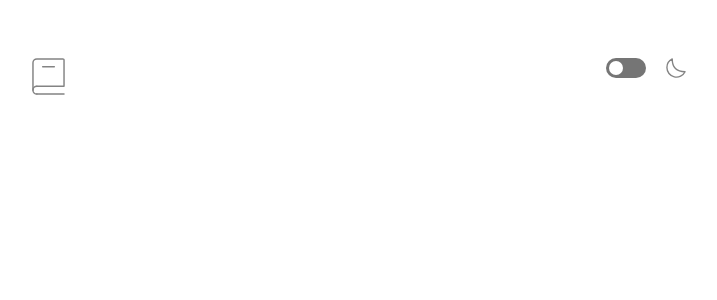
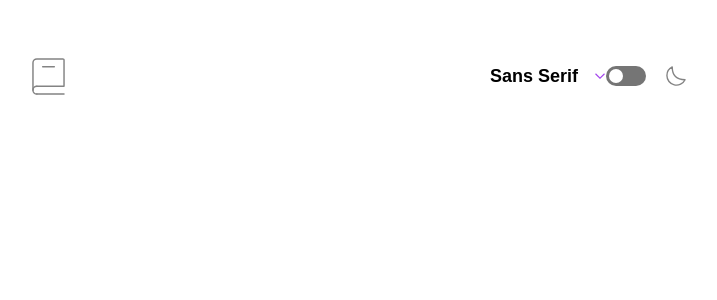
Before and after one commit to Orliland/dictionary_web_app, a React (Vite) app: page / in a window 1280 px wide. Shown: the top 300 px of the page, without its empty margins (281-998 px from the left). Built offline with nearby package versions, Linux system fonts and the light colour scheme.

Commit message:
add theme selector and font selector

```diff
--- a/src/App.jsx
+++ b/src/App.jsx
@@ -2,14 +2,18 @@ import { useState } from "react";
 import Header from "./layout/Header";
 
 import { ThemeContext } from "./utils/ThemeContext";
+import { FontContext } from "./utils/FontContext";
 
 function App() {
   const [dark, setDark] = useState(false);
+  const [font, setFont] = useState("Sans Serif");
   return (
     <ThemeContext.Provider value={[dark, setDark]}>
-      <div className="m-6 mb-[85px] md:mx-10 md:mb-[118px] md:mt-[58px] lg:mx-auto lg:mb-[124px] lg:w-[51.11111%]">
-        <Header />
-      </div>
+      <FontContext.Provider value={[font, setFont]}>
+        <div className="m-6 mb-[85px] md:mx-10 md:mb-[118px] md:mt-[58px] lg:mx-auto lg:mb-[124px] lg:w-[51.11111%]">
+          <Header />
+        </div>
+      </FontContext.Provider>
     </ThemeContext.Provider>
   );
 }
--- a/src/components/FontSelector.jsx
+++ b/src/components/FontSelector.jsx
@@ -1,5 +1,61 @@
+import { useState } from "react";
+import ArrowDownIcon from "../assets/icon-arrow-down.svg";
+import { useContext } from "react";
+import { FontContext } from "../utils/FontContext";
+
 const FontSelector = () => {
-  return <div></div>
-}
+  const [showMenu, setShowMenu] = useState(false);
 
-export default FontSelector
+  const [font, setFont] = useContext(FontContext);
+
+  return (
+    <div className="body-b md:body-m relative md:font-bold">
+      <div
+        className="flex items-center gap-4 hover:cursor-pointer hover:text-purple"
+        onClick={() => setShowMenu(!showMenu)}
+      >
+        <span>{font}</span>
+        <img
+          className="h-[6px] w-3"
+          src={ArrowDownIcon}
+          alt="show dropdown for font selector"
+        />
+      </div>
+
+      {/* TODO: convert into a component */}
+      <ul
+        className={`${!showMenu && "hidden"} absolute right-0 top-full mt-[18px] flex w-[183px] flex-col gap-4 rounded-2xl p-6 shadow-[0_5px_30px_rgba(0,0,0,0.1)]`}
+      >
+        <li
+          className="font-sans hover:cursor-pointer hover:text-purple"
+          onClick={() => {
+            setFont("Sans Serif");
+            setShowMenu(!showMenu);
+          }}
+        >
+          Sans Serif
+        </li>
+        <li
+          className="font-serif hover:cursor-pointer hover:text-purple"
+          onClick={() => {
+            setFont("Serif");
+            setShowMenu(!showMenu);
+          }}
+        >
+          Serif
+        </li>
+        <li
+          className="font-mono hover:cursor-pointer hover:text-purple"
+          onClick={() => {
+            setFont("Mono");
+            setShowMenu(!showMenu);
+          }}
+        >
+          Mono
+        </li>
+      </ul>
+    </div>
+  );
+};
+
+export default FontSelector;
--- a/src/components/ThemeSelector.jsx
+++ b/src/components/ThemeSelector.jsx
@@ -8,7 +8,7 @@ const ThemeSelector = () => {
   return (
     <div className="flex gap-3 md:gap-5">
       <button
-        className="h-5 w-10 rounded-full bg-white-400 p-[3px]"
+        className="h-5 w-10 rounded-full bg-white-400 p-[3px] hover:bg-purple"
         onClick={() => {
           setDark(!dark);
         }}
--- a/src/input.css
+++ b/src/input.css
@@ -2,21 +2,23 @@
 @tailwind components;
 @tailwind utilities;
 
-
-@layer components{
-  .heading-l{
-    @apply text-[64px] leading-[77px] track font-bold;
+@layer components {
+  .heading-l {
+    @apply text-[64px] font-bold leading-[77px];
   }
-  .heading-m{
-    @apply text-[24px] leading-[29px] track font-normal;
+  .heading-m {
+    @apply text-[24px] font-normal leading-[29px];
   }
-  .heading-s{
-    @apply text-[20px] leading-[24px] track font-normal;
+  .heading-s {
+    @apply text-[20px] font-normal leading-[24px];
   }
-  .body-m{
-    @apply text-[18px] leading-[24px] track font-normal;
+  .body-m {
+    @apply text-[18px] font-normal leading-[24px];
   }
-  .body-s{
-    @apply text-[14px] leading-[17px] track font-normal;
+  .body-s {
+    @apply text-[14px] font-normal leading-[17px];
+  }
+  .body-b {
+    @apply text-[14px] font-bold leading-[24px];
   }
 }
--- a/src/layout/NavBar.jsx
+++ b/src/layout/NavBar.jsx
@@ -5,13 +5,13 @@ import Logo from "../assets/logo.svg";
 
 const NavBar = () => {
   return (
-    <nav className="flex justify-between">
+    <nav className="flex items-center justify-between">
       <img
         src={Logo}
         alt="Dictionary web app logo"
         className="h-8 md:h-[36.5px]"
       />
-      <div>
+      <div className="flex items-center">
         <FontSelector />
         <ThemeSelector />
       </div>
--- a/src/output.css
+++ b/src/output.css
@@ -554,6 +554,36 @@ video {
   display: none;
 }
 
+.body-b {
+  font-size: 14px;
+  font-weight: 700;
+  line-height: 24px;
+}
+
+.absolute {
+  position: absolute;
+}
+
+.relative {
+  position: relative;
+}
+
+.bottom-0 {
+  bottom: 0px;
+}
+
+.top-0 {
+  top: 0px;
+}
+
+.top-full {
+  top: 100%;
+}
+
+.right-0 {
+  right: 0px;
+}
+
 .m-6 {
   margin: 1.5rem;
 }
@@ -566,12 +596,20 @@ video {
   margin-left: auto;
 }
 
+.mt-\[18px\] {
+  margin-top: 18px;
+}
+
 .block {
   display: block;
 }
 
 .flex {
   display: flex;
+}
+
+.hidden {
+  display: none;
 }
 
 .h-5 {
@@ -586,6 +624,10 @@ video {
   height: 14px;
 }
 
+.h-\[6px\] {
+  height: 6px;
+}
+
 .w-10 {
   width: 2.5rem;
 }
@@ -598,15 +640,25 @@ video {
   width: auto;
 }
 
-@keyframes ping {
-  75%, 100% {
-    transform: scale(2);
-    opacity: 0;
-  }
+.w-3 {
+  width: 0.75rem;
 }
 
-.animate-ping {
-  animation: ping 1s cubic-bezier(0, 0, 0.2, 1) infinite;
+.w-fit {
+  width: -moz-fit-content;
+  width: fit-content;
+}
+
+.w-\[183px\] {
+  width: 183px;
+}
+
+.flex-col {
+  flex-direction: column;
+}
+
+.items-center {
+  align-items: center;
 }
 
 .justify-between {
@@ -617,8 +669,16 @@ video {
   gap: 0.75rem;
 }
 
+.gap-4 {
+  gap: 1rem;
+}
+
 .rounded-full {
   border-radius: 9999px;
+}
+
+.rounded-2xl {
+  border-radius: 1rem;
 }
 
 .bg-white-100 {
@@ -633,6 +693,103 @@ video {
 
 .p-\[3px\] {
   padding: 3px;
+}
+
+.p-6 {
+  padding: 1.5rem;
+}
+
+.p-4 {
+  padding: 1rem;
+}
+
+.pr-\[69px\] {
+  padding-right: 69px;
+}
+
+.font-mono {
+  font-family: Inconsolata Variable, monospace;
+}
+
+.font-sans {
+  font-family: Inter Variable, sans-serif;
+}
+
+.font-serif {
+  font-family: Lora Variable, serif;
+}
+
+.font-bold {
+  font-weight: 700;
+}
+
+.shadow {
+  --tw-shadow: 0 1px 3px 0 rgb(0 0 0 / 0.1), 0 1px 2px -1px rgb(0 0 0 / 0.1);
+  --tw-shadow-colored: 0 1px 3px 0 var(--tw-shadow-color), 0 1px 2px -1px var(--tw-shadow-color);
+  box-shadow: var(--tw-ring-offset-shadow, 0 0 #0000), var(--tw-ring-shadow, 0 0 #0000), var(--tw-shadow);
+}
+
+.shadow-\[0_5px_30px_rgba\(0\2c 0\2c 0\2c 0\.1\)\] {
+  --tw-shadow: 0 5px 30px rgba(0,0,0,0.1);
+  --tw-shadow-colored: 0 5px 30px var(--tw-shadow-color);
+  box-shadow: var(--tw-ring-offset-shadow, 0 0 #0000), var(--tw-ring-shadow, 0 0 #0000), var(--tw-shadow);
+}
+
+.drop-shadow-\[\] {
+  --tw-drop-shadow: drop-shadow();
+  filter: var(--tw-blur) var(--tw-brightness) var(--tw-contrast) var(--tw-grayscale) var(--tw-hue-rotate) var(--tw-invert) var(--tw-saturate) var(--tw-sepia) var(--tw-drop-shadow);
+}
+
+.drop-shadow-\[0_5px_30px_\] {
+  --tw-drop-shadow: drop-shadow(0 5px 30px);
+  filter: var(--tw-blur) var(--tw-brightness) var(--tw-contrast) var(--tw-grayscale) var(--tw-hue-rotate) var(--tw-invert) var(--tw-saturate) var(--tw-sepia) var(--tw-drop-shadow);
+}
+
+.drop-shadow-\[0_5px_30px_rgba\] {
+  --tw-drop-shadow: drop-shadow(0 5px 30px rgba);
+  filter: var(--tw-blur) var(--tw-brightness) var(--tw-contrast) var(--tw-grayscale) var(--tw-hue-rotate) var(--tw-invert) var(--tw-saturate) var(--tw-sepia) var(--tw-drop-shadow);
+}
+
+.drop-shadow-\[0_5px_30px_rgba\(\)\] {
+  --tw-drop-shadow: drop-shadow(0 5px 30px rgba());
+  filter: var(--tw-blur) var(--tw-brightness) var(--tw-contrast) var(--tw-grayscale) var(--tw-hue-rotate) var(--tw-invert) var(--tw-saturate) var(--tw-sepia) var(--tw-drop-shadow);
+}
+
+.drop-shadow-\[0_5px_30px_rgba\(0\2c 0\2c 0\2c 0\.1\)\] {
+  --tw-drop-shadow: drop-shadow(0 5px 30px rgba(0,0,0,0.1));
+  filter: var(--tw-blur) var(--tw-brightness) var(--tw-contrast) var(--tw-grayscale) var(--tw-hue-rotate) var(--tw-invert) var(--tw-saturate) var(--tw-sepia) var(--tw-drop-shadow);
+}
+
+.drop-shadow-\[0px_5px_30px_rgba\(0\2c 0\2c 0\2c 0\.1\)\] {
+  --tw-drop-shadow: drop-shadow(0px 5px 30px rgba(0,0,0,0.1));
+  filter: var(--tw-blur) var(--tw-brightness) var(--tw-contrast) var(--tw-grayscale) var(--tw-hue-rotate) var(--tw-invert) var(--tw-saturate) var(--tw-sepia) var(--tw-drop-shadow);
+}
+
+.drop-shadow {
+  --tw-drop-shadow: drop-shadow(0 1px 2px rgb(0 0 0 / 0.1)) drop-shadow(0 1px 1px rgb(0 0 0 / 0.06));
+  filter: var(--tw-blur) var(--tw-brightness) var(--tw-contrast) var(--tw-grayscale) var(--tw-hue-rotate) var(--tw-invert) var(--tw-saturate) var(--tw-sepia) var(--tw-drop-shadow);
+}
+
+@media (min-width: 768px) {
+  .md\:body-m {
+    font-size: 18px;
+    font-weight: 400;
+    line-height: 24px;
+  }
+}
+
+.hover\:cursor-pointer:hover {
+  cursor: pointer;
+}
+
+.hover\:bg-purple:hover {
+  --tw-bg-opacity: 1;
+  background-color: rgb(164 69 237 / var(--tw-bg-opacity));
+}
+
+.hover\:text-purple:hover {
+  --tw-text-opacity: 1;
+  color: rgb(164 69 237 / var(--tw-text-opacity));
 }
 
 @media (min-width: 768px) {
@@ -656,6 +813,10 @@ video {
   .md\:gap-5 {
     gap: 1.25rem;
   }
+
+  .md\:font-bold {
+    font-weight: 700;
+  }
 }
 
 @media (min-width: 1024px) {
--- /dev/null
+++ b/src/utils/FontContext.js
@@ -0,0 +1,3 @@
+import { createContext } from "react";
+
+export const FontContext = createContext("Sans Serif");
```
